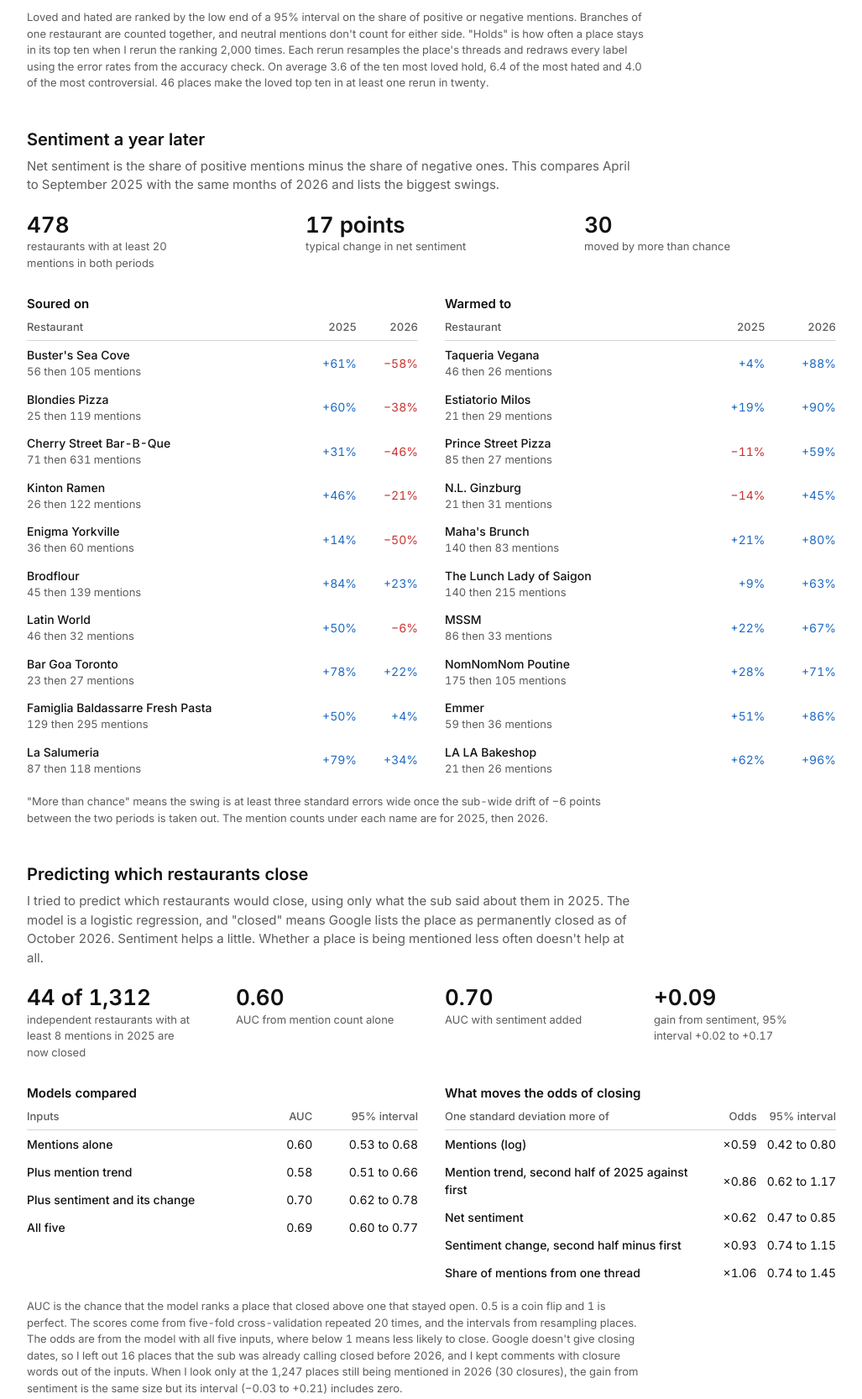
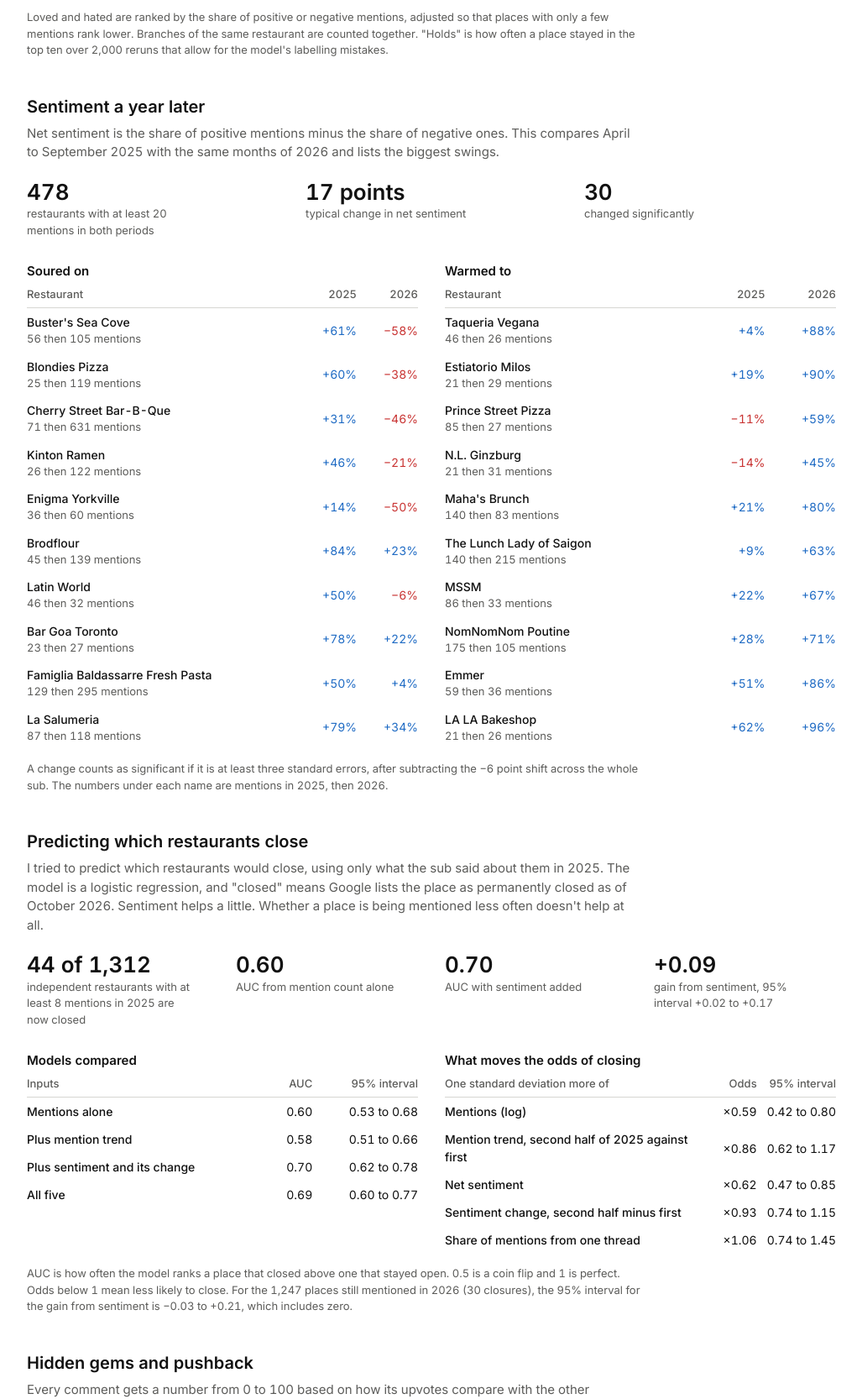
Before and after one commit to ahmedbegovic/howtorontoeats, a plain HTML site: page index.html in a window 1280 px wide. Shown: the part 3899-5565 px from the top of the page at 84% size, without its empty margins (236-1263 px from the left). Drawn offline with nearby package versions, Linux system fonts and the light colour scheme.

Commit message:
Simplify the notes under each section

```diff
--- a/app.js
+++ b/app.js
@@ -154,8 +154,7 @@ function initCuisines({ none, cuisines }) {
 function initVerdicts(se, st) {
   $('#v-n').textContent = fmt(se.ranked);
   $('#v-min').textContent = fmt(se.min); $('#v-mt').textContent = se.min_threads;
-  $('#v-reruns').textContent = fmt(st.reruns); $('#v-pool').textContent = st.positive.pool;
-  for (const [id, k] of [['kp', 'positive'], ['kn', 'negative'], ['kc', 'controversial']]) $('#v-' + id).textContent = st[k].kept.toFixed(1);
+  $('#v-reruns').textContent = fmt(st.reruns);
   for (const k of ['positive', 'negative', 'controversial']) {
     $(`#v-${k} tbody`).innerHTML = se[k].map(([name, p, n]) => { const pp = (100 * p) / (p + n), hold = st[k].holds[name];
       return `<tr title="${esc(name)}: ${plural(p, 'positive mention')}, ${plural(n, 'negative mention')}"><td class="nm">${esc(name)}
@@ -172,7 +171,7 @@ function initClosures(cl) {
   $('#c-n').textContent = `${fmt(cl.closed)} of ${fmt(cl.cohort)}`;
   $('#c-base').textContent = f(base.auc); $('#c-sent').textContent = f(sent.auc);
   $('#c-gain').textContent = sg(sent.auc - base.auc); $('#c-gain-ci').textContent = `${sg(sent.gain_lo)} to ${sg(sent.gain_hi)}`;
-  $('#c-gone').textContent = cl.gone; $('#c-rn').textContent = fmt(cl.recheck.cohort); $('#c-rc').textContent = cl.recheck.closed;
+  $('#c-rn').textContent = fmt(cl.recheck.cohort); $('#c-rc').textContent = cl.recheck.closed;
   $('#c-rci').textContent = `${sg(strict.gain_lo)} to ${sg(strict.gain_hi)}`;
   const rows = (id, rs, f1) => { $(id + ' tbody').innerHTML = rs.map((o) => `<tr><td class="nm">${esc(cap(o.model || o.feature))}</td><td class="r">${f1(o)}</td><td class="r">${f(o.lo)} to ${f(o.hi)}</td></tr>`).join(''); };
   rows('#c-models', cl.models, (m) => f(m.auc));
--- a/index.html
+++ b/index.html
@@ -100,7 +100,7 @@
     <div><h3>Most hated</h3><table class="rows" id="v-negative"><thead><tr><th>Restaurant</th><th class="r">Mentions</th><th class="r">Holds</th></tr></thead><tbody></tbody></table></div>
     <div><h3>Most controversial</h3><table class="rows" id="v-controversial"><thead><tr><th>Restaurant</th><th class="r">Mentions</th><th class="r">Holds</th></tr></thead><tbody></tbody></table></div>
   </div>
-  <p class="note">Loved and hated are ranked by the low end of a 95% interval on the share of positive or negative mentions. Branches of one restaurant are counted together, and neutral mentions don't count for either side. "Holds" is how often a place stays in its top ten when I rerun the ranking <span id="v-reruns"></span> times. Each rerun resamples the place's threads and redraws every label using the error rates from the accuracy check. On average <span id="v-kp"></span> of the ten most loved hold, <span id="v-kn"></span> of the most hated and <span id="v-kc"></span> of the most controversial. <span id="v-pool"></span> places make the loved top ten in at least one rerun in twenty.</p>
+  <p class="note">Loved and hated are ranked by the share of positive or negative mentions, adjusted so that places with only a few mentions rank lower. Branches of the same restaurant are counted together. "Holds" is how often a place stayed in the top ten over <span id="v-reruns"></span> reruns that allow for the model's labelling mistakes.</p>
 </section>
 
 <section id="turns">
@@ -109,13 +109,13 @@
   <div class="figs">
     <p><b id="t-n"></b>restaurants with at least 20 mentions in both periods</p>
     <p><b><span id="t-med"></span> points</b>typical change in net sentiment</p>
-    <p><b id="t-sig"></b>moved by more than chance</p>
+    <p><b id="t-sig"></b>changed significantly</p>
   </div>
   <div class="grid g2">
     <div><h3>Soured on</h3><table class="rows" id="t-soured"><thead><tr><th>Restaurant</th><th class="r">2025</th><th class="r">2026</th></tr></thead><tbody></tbody></table></div>
     <div><h3>Warmed to</h3><table class="rows" id="t-warmed"><thead><tr><th>Restaurant</th><th class="r">2025</th><th class="r">2026</th></tr></thead><tbody></tbody></table></div>
   </div>
-  <p class="note">"More than chance" means the swing is at least three standard errors wide once the sub-wide drift of <span id="t-drift"></span> points between the two periods is taken out. The mention counts under each name are for 2025, then 2026.</p>
+  <p class="note">A change counts as significant if it is at least three standard errors, after subtracting the <span id="t-drift"></span> point shift across the whole sub. The numbers under each name are mentions in 2025, then 2026.</p>
 </section>
 
 <section id="closures">
@@ -131,7 +131,7 @@
     <div><h3>Models compared</h3><table class="rows" id="c-models"><thead><tr><th>Inputs</th><th class="r">AUC</th><th class="r">95% interval</th></tr></thead><tbody></tbody></table></div>
     <div><h3>What moves the odds of closing</h3><table class="rows" id="c-odds"><thead><tr><th>One standard deviation more of</th><th class="r">Odds</th><th class="r">95% interval</th></tr></thead><tbody></tbody></table></div>
   </div>
-  <p class="note">AUC is the chance that the model ranks a place that closed above one that stayed open. 0.5 is a coin flip and 1 is perfect. The scores come from five-fold cross-validation repeated 20 times, and the intervals from resampling places. The odds are from the model with all five inputs, where below 1 means less likely to close. Google doesn't give closing dates, so I left out <span id="c-gone"></span> places that the sub was already calling closed before 2026, and I kept comments with closure words out of the inputs. When I look only at the <span id="c-rn"></span> places still being mentioned in 2026 (<span id="c-rc"></span> closures), the gain from sentiment is the same size but its interval (<span id="c-rci"></span>) includes zero.</p>
+  <p class="note">AUC is how often the model ranks a place that closed above one that stayed open. 0.5 is a coin flip and 1 is perfect. Odds below 1 mean less likely to close. For the <span id="c-rn"></span> places still mentioned in 2026 (<span id="c-rc"></span> closures), the 95% interval for the gain from sentiment is <span id="c-rci"></span>, which includes zero.</p>
 </section>
 
 <section id="votes">
@@ -153,12 +153,17 @@
   </div>
   <h3>Most mentioned arrivals</h3>
   <div class="scroll"><table class="rows" id="h-big"><thead><tr><th>Restaurant</th><th>First mentioned</th><th>Pattern</th><th class="r">Biggest thread</th><th class="r">Mentions</th></tr></thead><tbody></tbody></table></div>
-  <p class="note">"One thread" means half or more of a place's mentions are in a single thread. "Flash" means 60% or more of the mentions in its first seven months came in the first two. "Steady" means under 35% did, and "fading" is anything in between. "Too recent" means there are fewer than seven months of data. "New" means new to the sub.</p>
+  <dl class="method note">
+    <dt>One thread</dt><dd>Half or more of its mentions are in a single thread.</dd>
+    <dt>Flash</dt><dd>60% or more of the mentions in its first seven months came in the first two.</dd>
+    <dt>Fading</dt><dd>Between 35% and 60% came in the first two months.</dd>
+    <dt>Steady</dt><dd>Less than 35% came in the first two months.</dd>
+  </dl>
 </section>
 
 <section id="together">
   <h2>Restaurants mentioned together</h2>
-  <p class="sub">If a comment mentions between two and eight restaurants, I link them. I only keep pairs that show up together much more often than you'd expect from how popular each one is. The groups below come out of those links automatically, and I gave them their names afterwards.</p>
+  <p class="sub">These are restaurants that often get mentioned in the same comment. The groups were found automatically, and I named them.</p>
   <div class="figs">
     <p><b id="n-places"></b>restaurants linked</p>
     <p><b id="n-groups"></b>groups</p>
```
